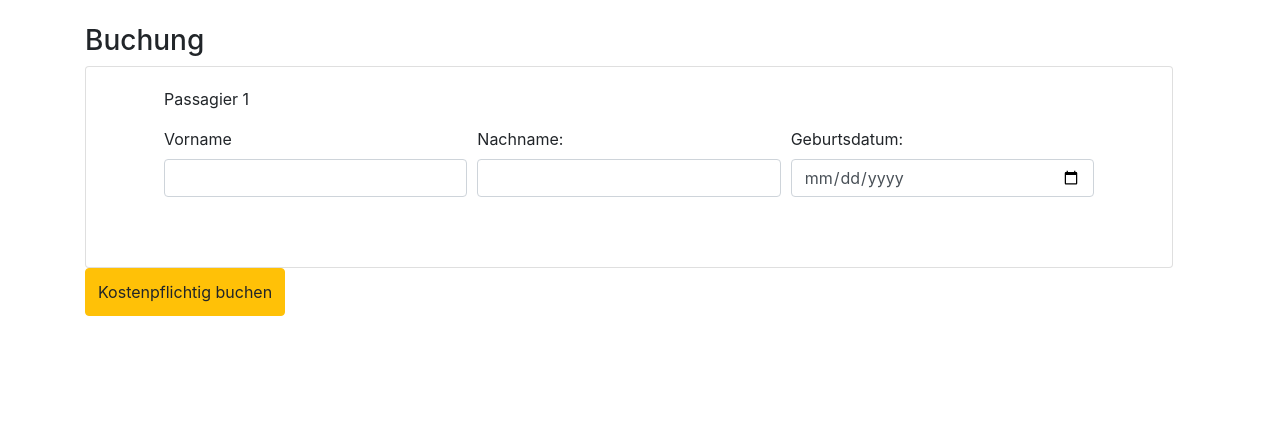
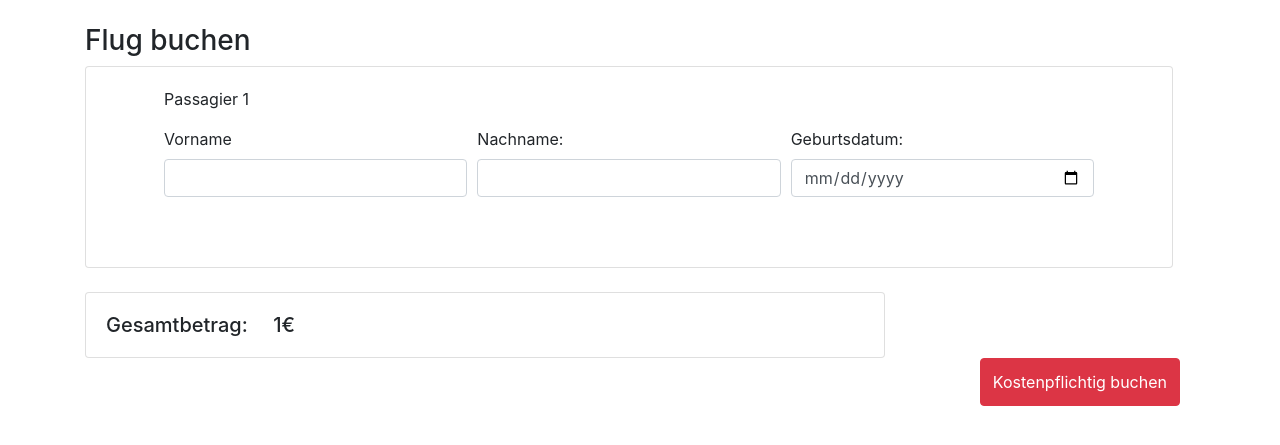
Before and after one commit to Wirtschaftsinformatik-Passau/softwareprojekt-gruppe-3, a Flask app: page /flug-buchen/1/1 in a window 1280 px wide. Shown: the part 56-501 px from the top of the page. Run offline with Flask 2, Linux system fonts and the light colour scheme; a user stored in the database is signed in; tables that the repository leaves empty hold one stand-in row (values such as "Sample post"); some libraries are stand-ins or nearby versions.

Commit message:
flug buchen funktion

```diff
--- a/website/__init__.py
+++ b/website/__init__.py
@@ -1,8 +1,9 @@
 from flask import Flask
 from flask_login import LoginManager
 from flask_sqlalchemy import SQLAlchemy
+import help
 
-conn = "mysql+pymysql://{0}:{1}@{2}/{3}".format("clara", "1234", "localhost", "airline")
+conn = "mysql+pymysql://{0}:{1}@{2}/{3}".format("root", help.pss, "localhost", "airlinedb")
 db = SQLAlchemy()
 
 
@@ -24,7 +25,7 @@ def create_app():
 
     from .models import Flughafen, Flugzeug, Nutzerkonto, Passagier, Gepaeck
     login_manager = LoginManager()
-    login_manager.login_view = "auth.anmelden"  # if the user is not logged in then he will be directed to login page
+    login_manager.login_view = "nutzer_mit_account_views.anmelden"  # if the user is not logged in then he will be directed to login page
     login_manager.init_app(app)
 
     @login_manager.user_loader
--- a/website/passagier_views.py
+++ b/website/passagier_views.py
@@ -4,52 +4,54 @@ from werkzeug.security import generate_password_hash
 from . import db
 from .models import Flug, Flughafen, Flugzeug, Nutzerkonto, Buchung, Passagier, Gepaeck
 from sqlalchemy import or_, cast, Date
+import string
+import random
 
 # store the standard routes for a website where the user can navigate to
 passagier_views = Blueprint('passagier_views', __name__)
+
+
+# Id generator für Buchungsnummer
+def id_generator(size=8, chars=string.ascii_uppercase):
+    return ''.join(random.choice(chars) for _ in range(size))
+
 
 # Passagierfunktionen
 @passagier_views.route('/flug-buchen/<int:id>/<int:anzahlPassagiere>', methods=['GET', 'POST'])
 @login_required
 def flug_buchen(id, anzahlPassagiere):
+    buchung_preis = Flug.query.filter_by(flugid=id).first().preis * anzahlPassagiere
+    print(buchung_preis)
+
     if request.method == 'POST':
+        # neue Buchung erstellen
         neue_buchung = Buchung(nutzerid=current_user.id, flugid=id, buchungsstatus="gebucht",
-                               buchungsnummer=current_user.id + id + 1234)
+                               buchungsnummer=id_generator())
+
         db.session.add(neue_buchung)
         db.session.commit()
 
-        if anzahlPassagiere == 1:
-            vorname = request.form['vorname']
-            nachname = request.form['nachname']
-            geburtsdatum = request.form['geburtsdatum']
-            neuer_passagier = Passagier(buchungsid=neue_buchung.buchungsid, vorname=vorname, nachname=nachname,
-                                        geburtsdatum=geburtsdatum, passagierstatus="gebucht")
-            db.session.add(neuer_passagier)
-            db.session.commit()
-            flash('Buchung erfolgreich', category='success')
-            return redirect(url_for('views.home'))
+        # liste mit den passagierdaten erstellen, maximale länge = 3 -> für jeden passagier neuer eintrag
 
-        if anzahlPassagiere == 2:
-            vorname = request.form['vorname']
-            nachname = request.form['nachname']
-            geburtsdatum = request.form['geburtsdatum']
-            neuer_passagier = Passagier(buchungsid=neue_buchung.buchungsid, vorname=vorname, nachname=nachname,
-                                        geburtsdatum=geburtsdatum, passagierstatus="gebucht")
+        passagier_data = []
 
-            vorname1 = request.form['vorname1']
-            nachname1 = request.form['nachname1']
-            geburtsdatum1 = request.form['geburtsdatum1']
-            neuer_passagier1 = Passagier(buchungsid=neue_buchung.buchungsid, vorname=vorname1, nachname=nachname1,
-                                         geburtsdatum=geburtsdatum1, passagierstatus="gebucht")
+        max_items_per_list = 3
 
-            db.session.add(neuer_passagier)
-            db.session.add(neuer_passagier1)
-            db.session.commit()
-            flash('Buchung erfolgreich', category='success')
-            return redirect(url_for('views.home'))
+        for key, value in request.form.items():
+            passagier_data.append(value)
+            if len(passagier_data) == max_items_per_list:
+                neuer_passagier = Passagier(buchungsid=neue_buchung.buchungsid, vorname=passagier_data[0],
+                                            nachname=passagier_data[1], geburtsdatum=passagier_data[2])
+                db.session.add(neuer_passagier)
+                db.session.commit()
+                passagier_data = []
+
+        flash('Buchung erfolgreich', category='success')
+
+        return redirect(url_for('nutzer_ohne_account_views.home'))
 
     return render_template("Passagier/flug_buchen.html", user=current_user, flugid=id,
-                           anzahlPassagiere=anzahlPassagiere)
+                           anzahlPassagiere=anzahlPassagiere, preis=buchung_preis)
 
 
 @passagier_views.route('/online_check_in', methods=['POST', 'GET'])
--- a/website/templates/Passagier/flug_buchen.html
+++ b/website/templates/Passagier/flug_buchen.html
@@ -2,38 +2,39 @@
 {% block title %}Buchung{% endblock %}
 {% block content %}
     <br>
-    <h3>Buchung</h3>
+    <h3>Flug buchen</h3>
 
-    {% if anzahlPassagiere == 1 %}
         <form method="POST">
 
+            {% for count in range(anzahlPassagiere) %}
 
                 <div class="card" style="width: 68rem;">
                     <div class="card-body">
-                <div class="container" style="width: 60rem; height: 10rem">
+                        <div class="container-fluid" style="width: 60rem; height: 10rem">
 
-                    <p>Passagier 1</p>
-
+                            <p>Passagier {{ count + 1 }}</p>
 
 
                             <div class="form-row">
                                 <div class="col">
-                                <label for="vorname">Vorname</label>
-                                <input type="text" class="form-control" id="vorname" name="vorname" placeholder="">
+                                    <label for="vorname{{ count + 1 }}">Vorname</label>
+                                    <input type="text" class="form-control" id="vorname{{ count + 1 }}"
+                                           name="vorname{{ count + 1 }}" placeholder=""
+                                           required>
                                 </div>
                                 <div class="col">
-                                <label for="nachname">Nachname:</label>
-                                <input type="text" class="form-control" id="nachname" name="nachname"
-                                       placeholder="">
+                                    <label for="nachname{{ count + 1 }}">Nachname:</label>
+                                    <input type="text" class="form-control" id="nachname{{ count + 1 }}"
+                                           name="nachname{{ count + 1 }}"
+                                           placeholder="" required>
                                 </div>
                                 <div class="col">
-                                <label for="Anzahl Sitzplätze">Geburtsdatum:</label>
-                                <input type="date" class="form-control" id="geburtsdatum"
-                                       name="geburtsdatum"
-                                       placeholder="">
+                                    <label for="geburtsdatum{{ count + 1 }}">Geburtsdatum:</label>
+                                    <input type="date" class="form-control" id="geburtsdatum{{ count + 1 }}"
+                                           name="geburtsdatum{{ count + 1 }}"
+                                           placeholder="" required>
                                 </div>
                             </div>
-
 
 
                         </div>
@@ -41,84 +42,29 @@
                     </div>
 
                 </div>
-            <button type="submit" class="btn btn-warning" style="height: 3rem">Kostenpflichtig buchen</button>
-         </form>
+                <br>
 
+            {% endfor %}
 
-    {% endif %}
+            <!-- Anzeige für Gesamtbetrag -->
 
-    {% if anzahlPassagiere == 2 %}
-        <form method="POST">
+            <div class="card" style="width: 50rem;">
+                <div class="card-body" style="height: 4rem">
+                    <h5>Gesamtbetrag: &emsp;{{ preis }}€ </h5>
 
-         <div class="card" style="width: 68rem;">
-            <div class="card-body">
-                <div class="container" style="width: 60rem; height: 10rem">
-
-                     <p>Passagier 1</p>
-
-
-                    <form method="POST">
-                        <div class="form-row">
-                            <div class="col">
-                                <label for="vorname">Vorname</label>
-                                <input type="text" class="form-control" id="vorname" name="vorname" placeholder="">
-                            </div>
-                            <div class="col">
-                                <label for="nachname">Nachname:</label>
-                                <input type="text" class="form-control" id="nachname" name="nachname"
-                                       placeholder="">
-                            </div>
-                            <div class="col">
-                                <label for="Anzahl Sitzplätze">Geburtsdatum:</label>
-                                <input type="date" class="form-control" id="geburtsdatum"
-                                       name="geburtsdatum"
-                                       placeholder="">
                 </div>
             </div>
 
+            <!-- Anzeige für Button -->
 
+            <div class="col-md-12 text-right">
+                <button type="submit" class="btn btn-danger" style="height: 3rem">Kostenpflichtig buchen
+                </button>
 
             </div>
-            </div>
-        </div>
-    <br>
-     <div class="card" style="width: 68rem;">
-            <div class="card-body">
-                <div class="container" style="width: 60rem; height: 10rem">
-
-                     <p>Passagier 2</p>
+        </form>
 
 
 
 
-                        <div class="form-row">
-                            <div class="col">
-                                <label for="vorname1">Vorname</label>
-                                <input type="text" class="form-control" id="vorname1" name="vorname1" placeholder="">
-                            </div>
-                            <div class="col">
-                                <label for="nachname1">Nachname:</label>
-                                <input type="text" class="form-control" id="nachname1" name="nachname1"
-                                       placeholder="">
-                            </div>
-                            <div class="col">
-                                <label for="geburtsdatum1">Geburtsdatum:</label>
-                                <input type="date" class="form-control" id="geburtsdatum1"
-                                       name="geburtsdatum1"
-                                       placeholder="">
-                            </div>
-                        </div>
-
-
-
-
-                </div>
-
-            </div>
-
-        </div>
-         <button type="submit" class="btn btn-warning" style="height: 3rem">Kostenpflichtig buchen</button>
-        </form>
-    {% endif %}
-
 {% endblock %}
```
Lines whose indentation alone changed are shown as unchanged.
